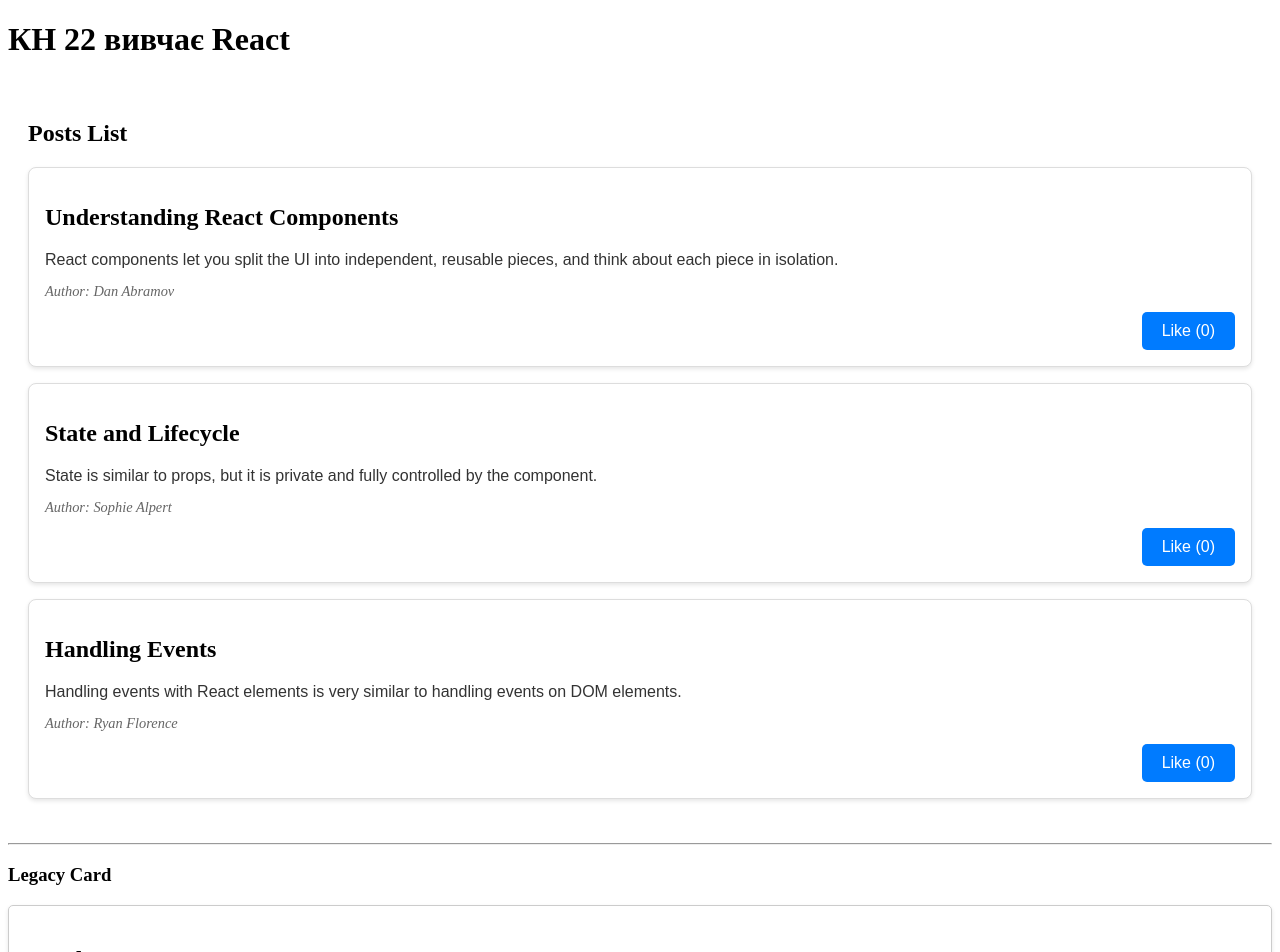
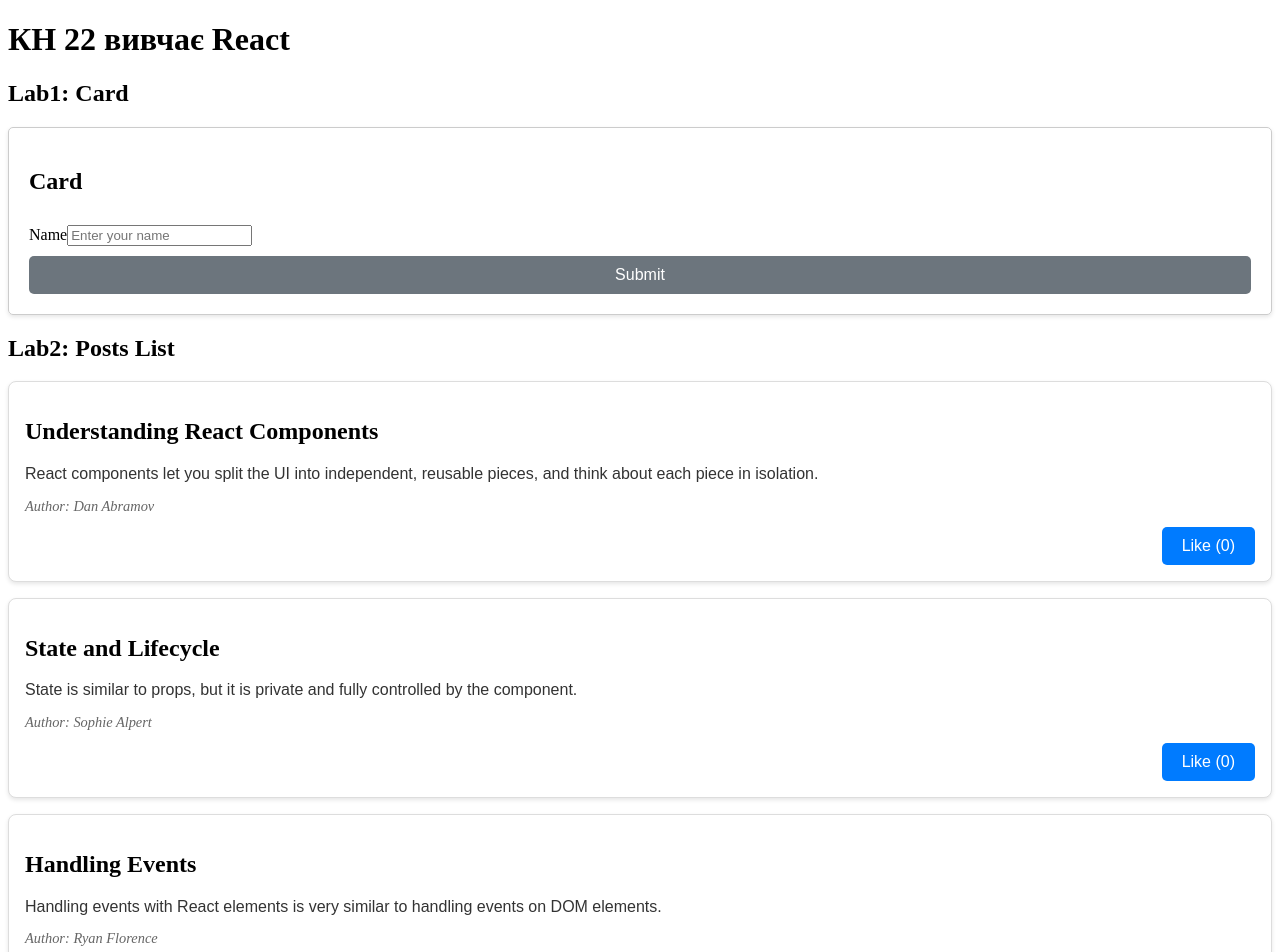
Before and after one commit to SurkovKostiantyn/kn22reactvite, a React (Vite) app: page / in a window 1280 px wide. Shown: the top 952 px of the page. Built offline with nearby package versions, Linux system fonts and the light colour scheme.

Commit message:
lab 2: App.jsx

```diff
--- a/src/App.jsx
+++ b/src/App.jsx
@@ -33,23 +33,7 @@ function App() {
     <>
       <Header />
 
-      <div style={{ padding: '20px' }}>
-        <h2>Posts List</h2>
-        {/* Крок 3: Рендеринг списку компонентів за допомогою .map() */}
-        {mockPosts.map((post) => (
-          <Post
-            // Крок 4: Забезпечення унікальності ключів (key)
-            key={post.id}
-            id={post.id}
-            title={post.title}
-            content={post.content}
-            author={post.author}
-          />
-        ))}
-      </div>
-
-      <hr />
-      <h3>Legacy Card</h3>
+      <h2>Lab1: Card</h2>
       <Card
         title="Card"
         level={2}
@@ -57,6 +41,19 @@ function App() {
         buttonVariant="secondary"
         buttonOnClick={handleClick}
       />
+
+      <h2>Lab2: Posts List</h2>
+      {/* Крок 3: Рендеринг списку компонентів за допомогою .map() */}
+      {mockPosts.map((post) => (
+        <Post
+          // Крок 4: Забезпечення унікальності ключів (key)
+          key={post.id}
+          id={post.id}
+          title={post.title}
+          content={post.content}
+          author={post.author}
+        />
+      ))}
     </>
   );
 }
```
Also changed, not shown: 1 other file (tests, documents, lock files or other folders).
